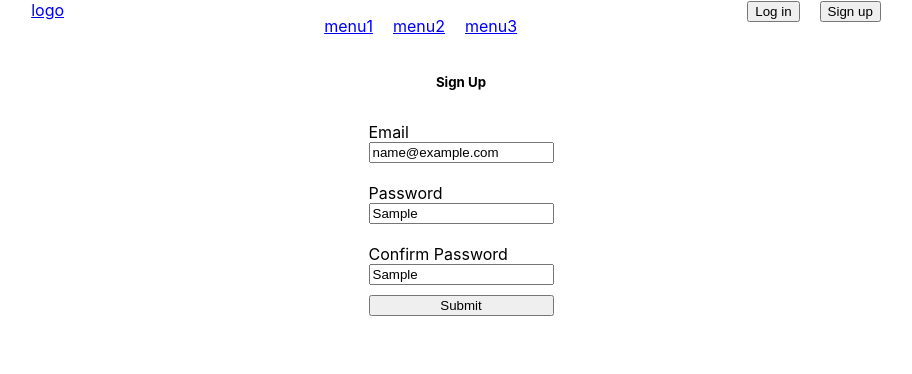
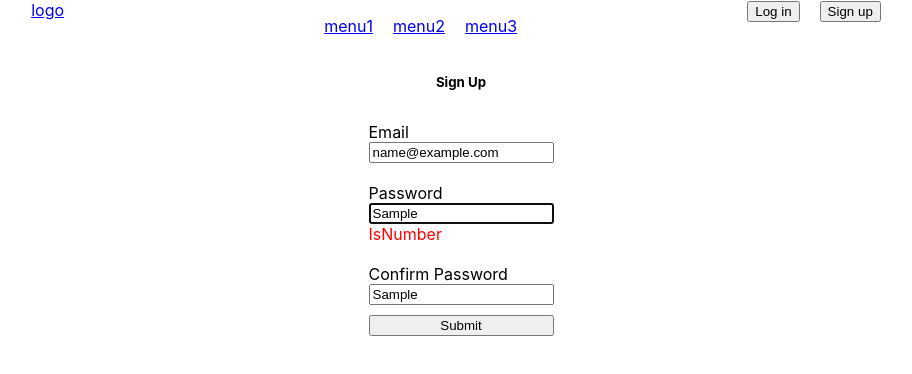
Before and after one commit to dongwook00/hello-cat, a React (Create React App) app: page /signup in a window 1280 px wide. Both pictures are taken after typing "name@example.com", "Sample", "Sample" into the empty fields and a click on the button "Submit". Shown: the top 374 px of the page, without its empty margins (179-1091 px from the left). Built offline with nearby package versions, Linux system fonts and the light colour scheme.

Commit message:
update `SignUp` component and test

```diff
--- a/src/components/SignUp.tsx
+++ b/src/components/SignUp.tsx
@@ -60,11 +60,27 @@ const SignUp = () => {
           <input
             id="password"
             type="text"
-            {...register('password', { required: true, pattern: /^[A-Za-z]+$/i })}
+            {...register('password', {
+              required: true,
+              validate: {
+                isNumber: (v) => /(?=.*[0-9])/.test(v),
+                isSpecialCharacter: (v) => /(?=.*[!@#$%^&*])/.test(v),
+              },
+            })}
           />
-          {errors.password && (
+          {errors.password?.type === 'required' && (
             <label htmlFor="password" role="alert" className="error-message">
-              Last name is required
+              Password is required
+            </label>
+          )}
+          {errors.password?.type === 'isNumber' && (
+            <label htmlFor="password" role="alert" className="error-message">
+              IsNumber
+            </label>
+          )}
+          {errors.password?.type === 'isSpecialCharacter' && (
+            <label htmlFor="password" role="alert" className="error-message">
+              isSpecialCharacter
             </label>
           )}
         </div>
```
Also changed, not shown: 1 other file (tests, documents, lock files or other folders).
